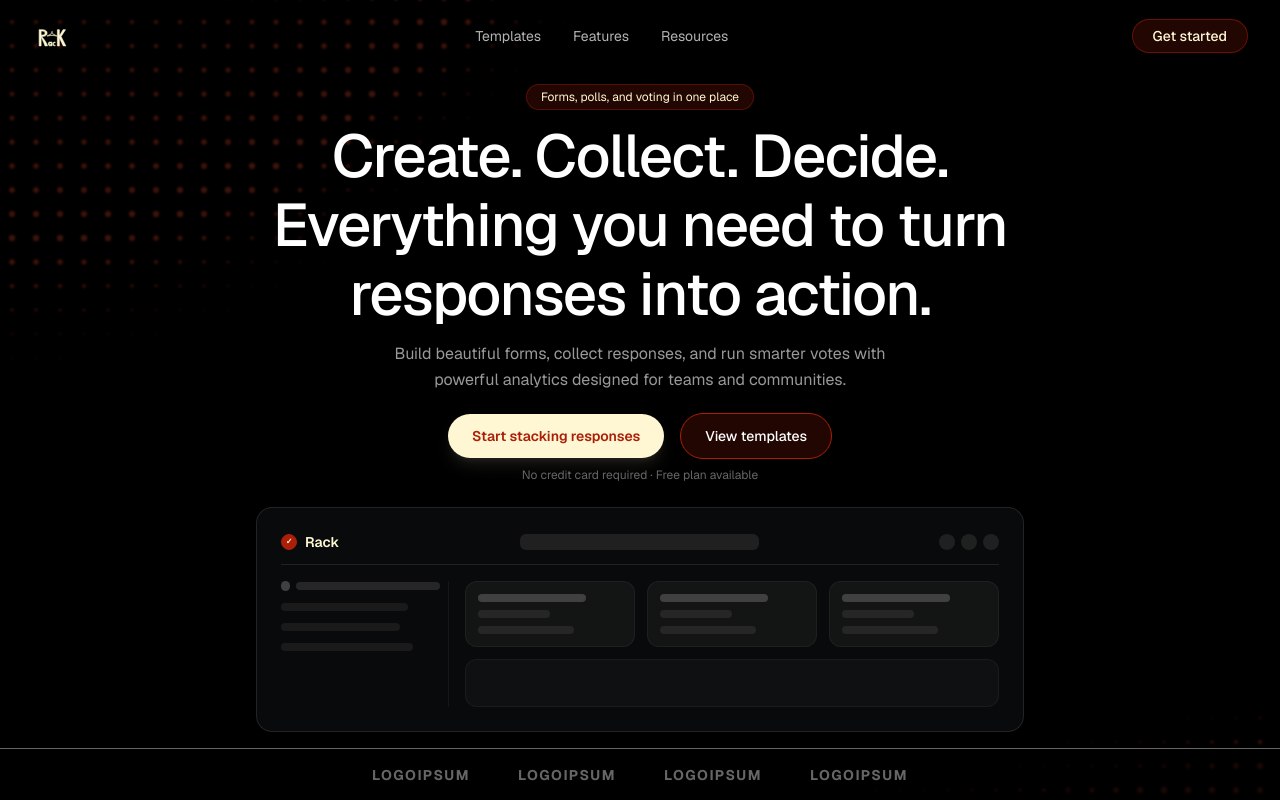
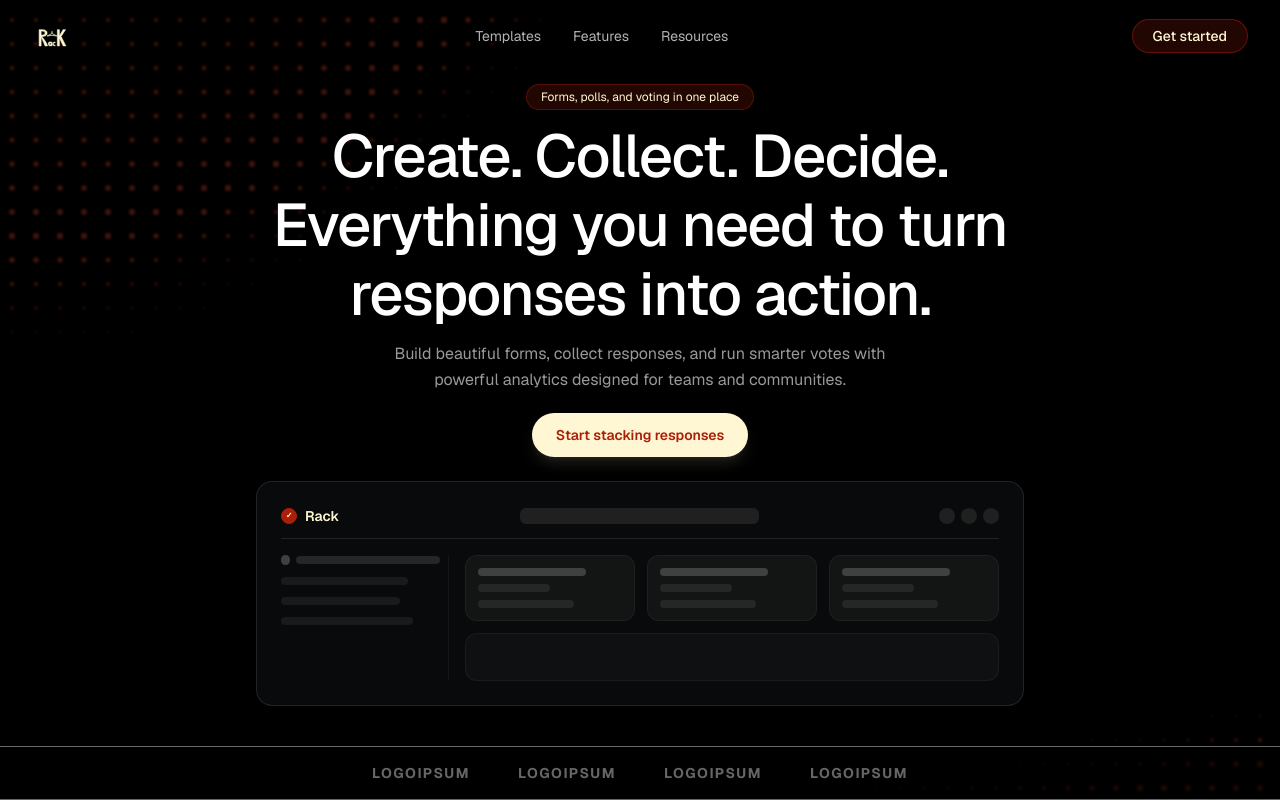
Before and after one commit to semmie-max/android, a Next.js app: page / in a window 1280 px wide. Shown: the top 800 px of the page. Built offline with nearby package versions, Linux system fonts and the light colour scheme.

Commit message:
describe what you changed

```diff
--- a/package.json
+++ b/package.json
@@ -8,7 +8,7 @@
     "start": "next start",
     "lint": "eslint",
     "predeploy": "npm run build",
-    "deploy": "node -e \"require('fs').writeFileSync('out/.nojekyll', '')\" && gh-pages -d out -b gh-pages"
+    "deploy": "node -e \"require('fs').writeFileSync('out/.nojekyll', '')\" && gh-pages -d out -b gh-pages --dotfiles"
   },
   "dependencies": {
     "next": "16.3.3",
--- a/src/app/layout.tsx
+++ b/src/app/layout.tsx
@@ -16,7 +16,7 @@ export const metadata: Metadata = {
   title: "Rack | Turn responses into action",
   description: "Build beautiful forms, collect responses, and run smarter votes.",
   icons: {
-    icon: "/favicon.ico",
+    icon: "/android/favicon.ico",
   },
 };
 
--- a/src/components/Hero.tsx
+++ b/src/components/Hero.tsx
@@ -116,15 +116,8 @@ export function Hero() {
             Start stacking responses
           </button>
 
-          <button className="w-full sm:w-auto rounded-full border border-[#ab1f09] bg-[#ab1f09]/20 px-6 py-2.5 sm:py-3 text-xs sm:text-sm font-medium text-white hover:bg-[#ab1f09]/40 transition backdrop-blur-sm">
-            View templates
-          </button>
         </div>
 
-        {/* Trust Note */}
-        <p className="mt-2 text-[10px] sm:text-xs text-white/40">
-          No credit card required · Free plan available
-        </p>
 
         {/* Dashboard Preview Component */}
         <div className="mt-6 w-full max-w-3xl rounded-2xl border border-white/10 bg-[#0a0c0e]/90 p-4 sm:p-6 shadow-2xl backdrop-blur-md text-left">
```
